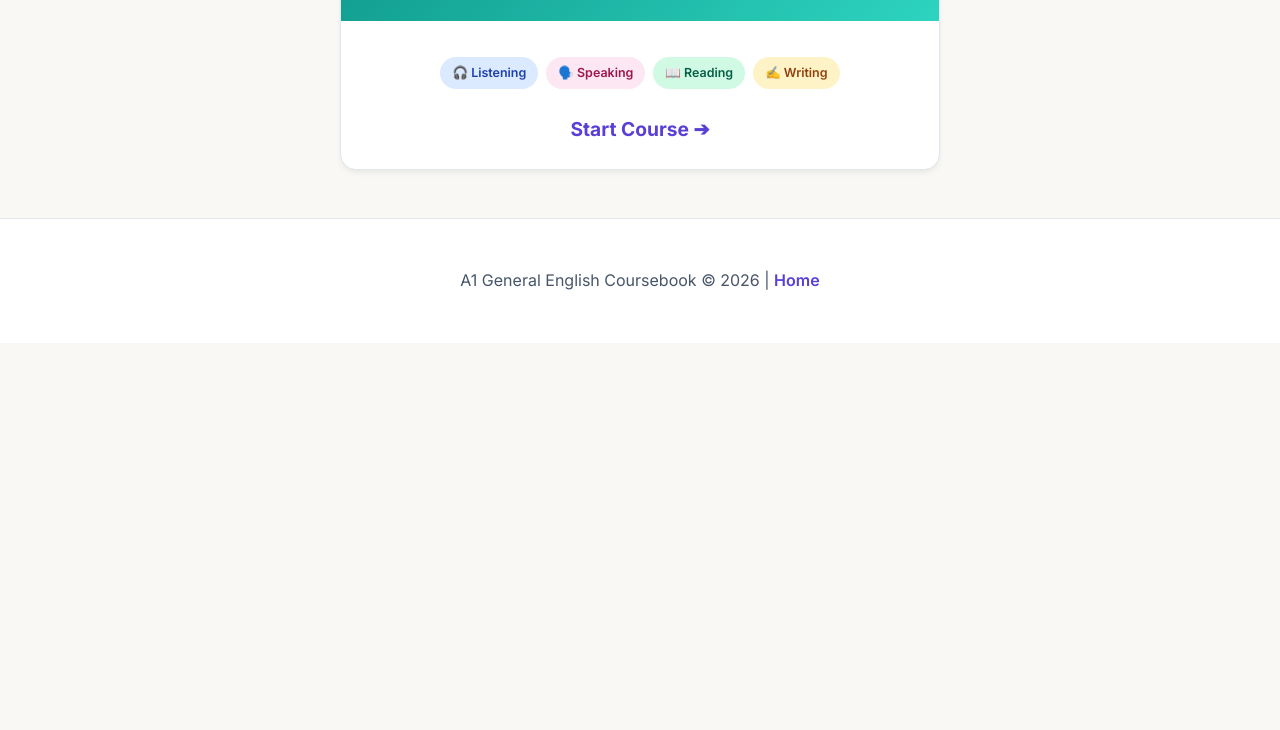
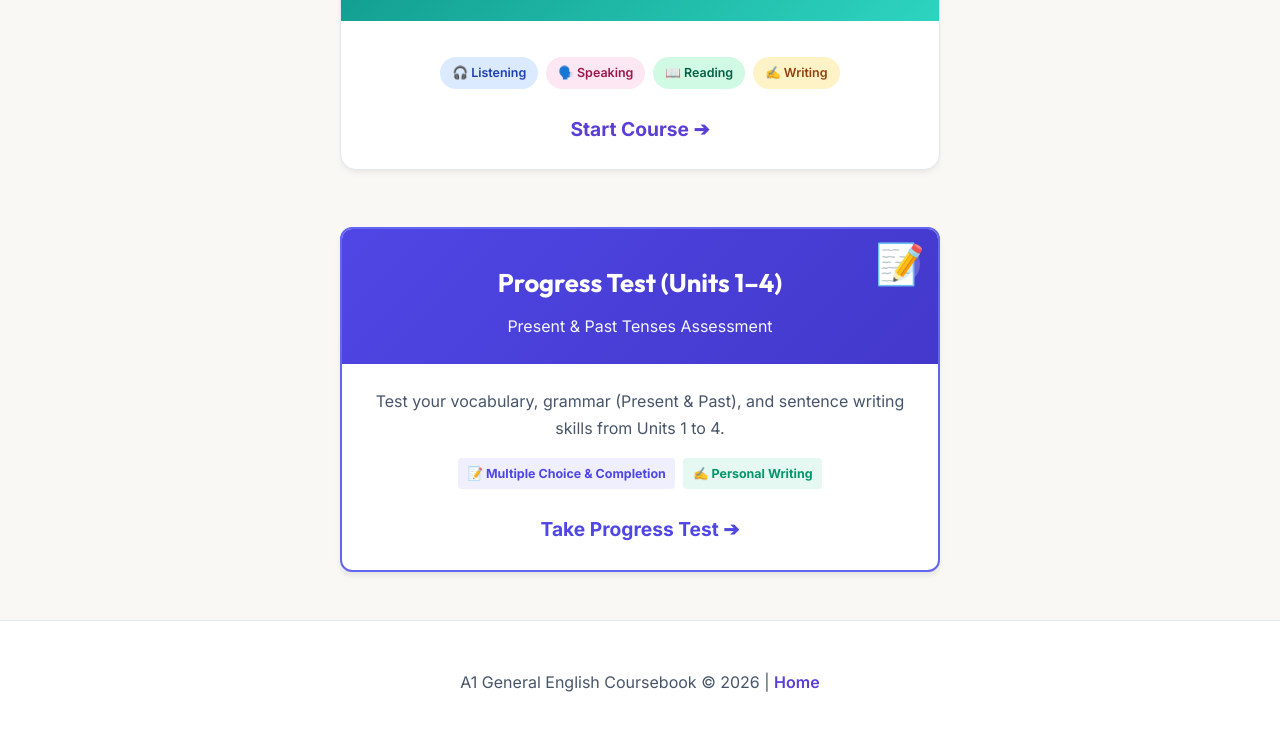
Before and after one commit to sisley18/a1-general-english, a plain HTML site: page index.html in a window 1280 px wide. Shown: the part 594-1324 px from the top of the page. Before the commit the page ends 937 px from the top, so only its background shows below. Drawn offline with Linux system fonts and the light colour scheme.

Commit message:
Add Progress Test (Units 1-4) card to index.html home page

```diff
--- a/index.html
+++ b/index.html
@@ -21,6 +21,7 @@
                         <a href="unit2.html" class="dropdown-item">Unit 2: My Family</a>
                         <a href="unit3.html" class="dropdown-item">Unit 3: My Daily Routine</a>
                         <a href="unit4.html" class="dropdown-item">Unit 4: Food and Drink</a>
+                        <a href="unit4.html#progress-test" class="dropdown-item" style="font-weight:bold;color:#4f46e5;background:#f1f5f9">📝 Progress Test (Units 1-4)</a>
                         <a href="unit5.html" class="dropdown-item">Unit 5: My Home</a>
                         <a href="unit6.html" class="dropdown-item">Unit 6: Around Town</a>
                         <a href="unit7.html" class="dropdown-item">Unit 7: Clothes and Shopping</a>
@@ -62,6 +63,25 @@
                         </div>
                     </div>
                 </a>
+
+                <!-- Progress Test (Units 1 - 4) Card -->
+                <a href="unit4.html#progress-test" class="unit-card" style="text-align: center; margin-top: 2rem; border: 2px solid #6366f1; border-radius: 12px; overflow: hidden; display: block; text-decoration: none; background: #ffffff; box-shadow: 0 4px 6px -1px rgba(0,0,0,0.1);">
+                    <div class="unit-card-header" style="background: linear-gradient(135deg, #4f46e5, #4338ca); color: white; padding: 1.5rem;">
+                        <span class="unit-number" style="font-size: 2.5rem;">📝</span>
+                        <h3 style="font-size: 1.6rem; margin: 0.5rem 0; color: white;">Progress Test (Units 1–4)</h3>
+                        <p style="font-size: 1rem; opacity: 0.95; margin: 0;">Present & Past Tenses Assessment</p>
+                    </div>
+                    <div class="unit-card-body" style="padding: 1.5rem;">
+                        <p style="color: #475569; margin-bottom: 1rem;">Test your vocabulary, grammar (Present & Past), and sentence writing skills from Units 1 to 4.</p>
+                        <div class="skill-tags" style="justify-content: center; display: flex; gap: 0.5rem; margin: 1rem 0;">
+                            <span class="skill-tag" style="background: rgba(99, 102, 241, 0.1); color: #4f46e5; padding: 0.3rem 0.6rem; border-radius: 4px; font-weight: bold;">📝 Multiple Choice & Completion</span>
+                            <span class="skill-tag" style="background: rgba(16, 185, 129, 0.1); color: #059669; padding: 0.3rem 0.6rem; border-radius: 4px; font-weight: bold;">✍️ Personal Writing</span>
+                        </div>
+                        <div style="margin-top: 1.5rem; font-weight: bold; color: #4f46e5; font-size: 1.2rem;">
+                            Take Progress Test ➔
+                        </div>
+                    </div>
+                </a>
             </div>
         </div>
     </main>
```
Also changed, not shown: unit1.html (+1 -1 lines).
